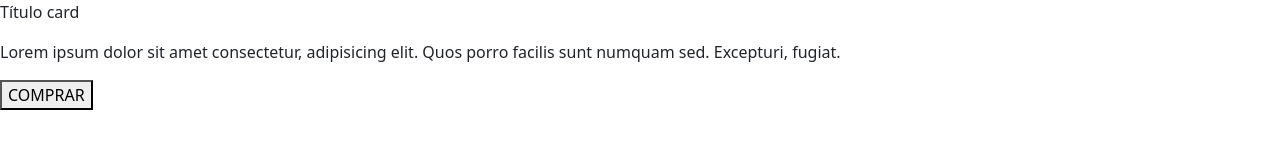
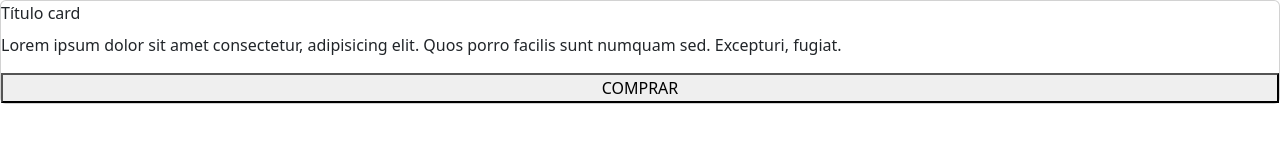
Before and after one commit to viniciuspaivaa/video-aulas, a plain HTML site: page index.html in a window 1280 px wide. Drawn offline with nearby package versions, Linux system fonts and the light colour scheme.

Commit message:
Adicionado classes as tags do card

```diff
--- a/index.html
+++ b/index.html
@@ -16,10 +16,10 @@
         </header>
         <main>
             <div id="container">
-                <div>
-                    <p>Título card</p>
-                    <p>Lorem ipsum dolor sit amet consectetur, adipisicing elit. Quos porro facilis sunt numquam sed. Excepturi, fugiat.</p>
-                    <button>COMPRAR</button>
+                <div class="card">
+                    <p class="card-title">Título card</p>
+                    <p class="card-content">Lorem ipsum dolor sit amet consectetur, adipisicing elit. Quos porro facilis sunt numquam sed. Excepturi, fugiat.</p>
+                    <button class="card-button">COMPRAR</button>
                 </div>
 
             </div>
```
